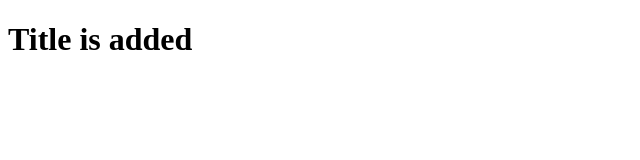
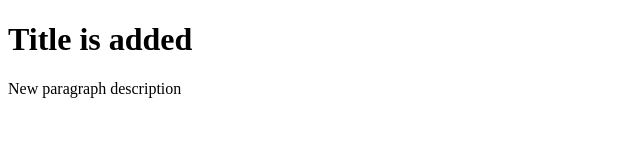
Before and after one commit to willownezz/github-pract, a plain HTML site: page index.html in a window 1280 px wide. Shown: the whole page, without its empty margins (0-640 px from the left). Drawn offline with Linux system fonts and the light colour scheme.

Commit message:
<p> added

```diff
--- a/index.html
+++ b/index.html
@@ -6,5 +6,6 @@
   </head>
   <body>
     <h1>Title is added</h1>
+    <p> New paragraph description </p>
   </body>
 </html>
```
